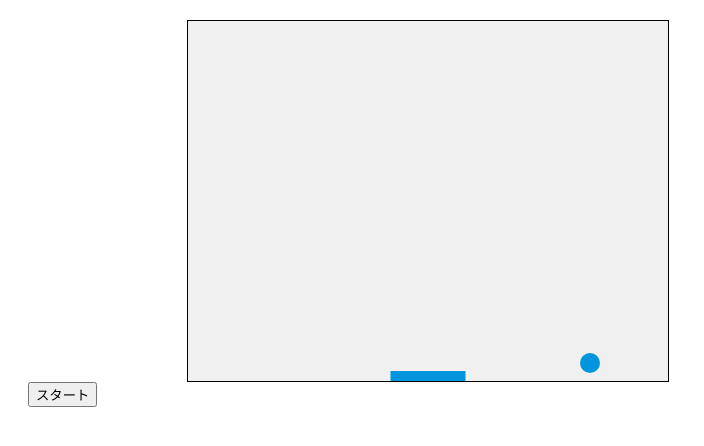
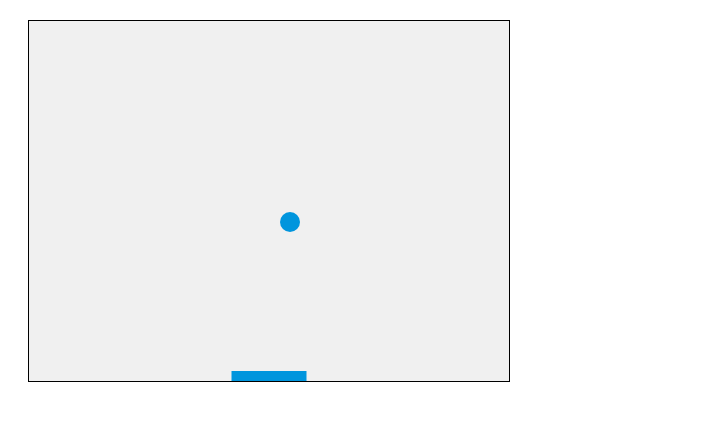
Before and after one commit to fujinov/breakout, a plain HTML site: page index.html in a window 1280 px wide. Both pictures are taken after a click on the button "スタート". Shown: the whole page, without its empty margins (0-704 px from the left). Drawn offline with Linux system fonts and the light colour scheme.

Commit message:
スタートボタンの機能

```diff
--- a/main.js
+++ b/main.js
@@ -40,7 +40,6 @@ const paddle = {
 
 document.addEventListener("keydown", keyDownHandler, false);
 document.addEventListener("keyup", keyUpHandler, false);
-
 function keyDownHandler(e) {
   if (e.key == "Right" || e.key == "ArrowRight") {
     rightPressed = true;
@@ -48,7 +47,6 @@ function keyDownHandler(e) {
     leftPressed = true;
   }
 }
-
 function keyUpHandler(e) {
   if (e.key == "Right" || e.key == "ArrowRight") {
     rightPressed = false;
@@ -57,14 +55,44 @@ function keyUpHandler(e) {
   }
 }
 
-lanchTheGame();
+drawShade();
+function drawShade() {
+  drawAll();
+  ctx.fillStyle = "rgb(238, 238, 238, 0.8)";
+  ctx.rect(0, 0, canvas.width, canvas.height);
+  ctx.fill();
+}
+
+function drawAll() {
+  ctx.clearRect(0, 0, canvas.width, canvas.height);
+  paddle.draw();
+  ball.draw();
+}
+
+startButton.addEventListener("click", pressedStartButton);
+function pressedStartButton() {
+  startButton.style.display = "none";
+
+  let count = 3;
+  drawCountDown();
+  innerInterval = setInterval(drawCountDown, 900);
+  function drawCountDown() {
+    drawShade();
+    ctx.font = "50px fantasy";
+    ctx.fillStyle = "#000000";
+    ctx.fillText(`${count}`, canvas.width / 2 - 20, canvas.height / 2 + 25);
+    if (count-- == 0) {
+      clearInterval(innerInterval);
+      lanchTheGame();
+    }
+  }
+}
 
 function lanchTheGame() {
-  ctx.clearRect(0, 0, canvas.width, canvas.height);
-  ball.draw();
-  paddle.draw();
+  drawAll();
   wallCollision();
   paddleCollision();
+
   ball.x += ball.dx;
   ball.y += ball.dy;
   if (rightPressed) {
@@ -79,6 +107,7 @@ function lanchTheGame() {
       paddle.x = 0;
     }
   }
+
   if (gameOver) {
     return;
   } else {
--- a/style.css
+++ b/style.css
@@ -1,11 +1,11 @@
 .container {
-  width: 800px;
+  width: fit-content;
   margin: 20px;
+  text-align: right;
 }
 
 canvas {
   border: 1px solid;
   background-color: rgb(240, 240, 240);
   display: block;
-  margin: 0 auto;
 }
```
